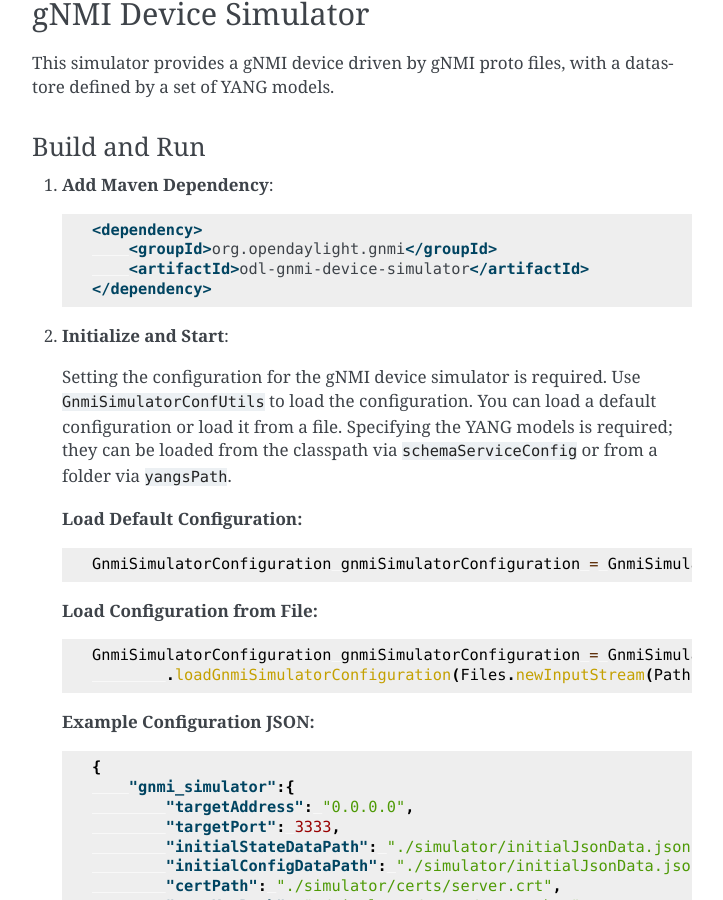
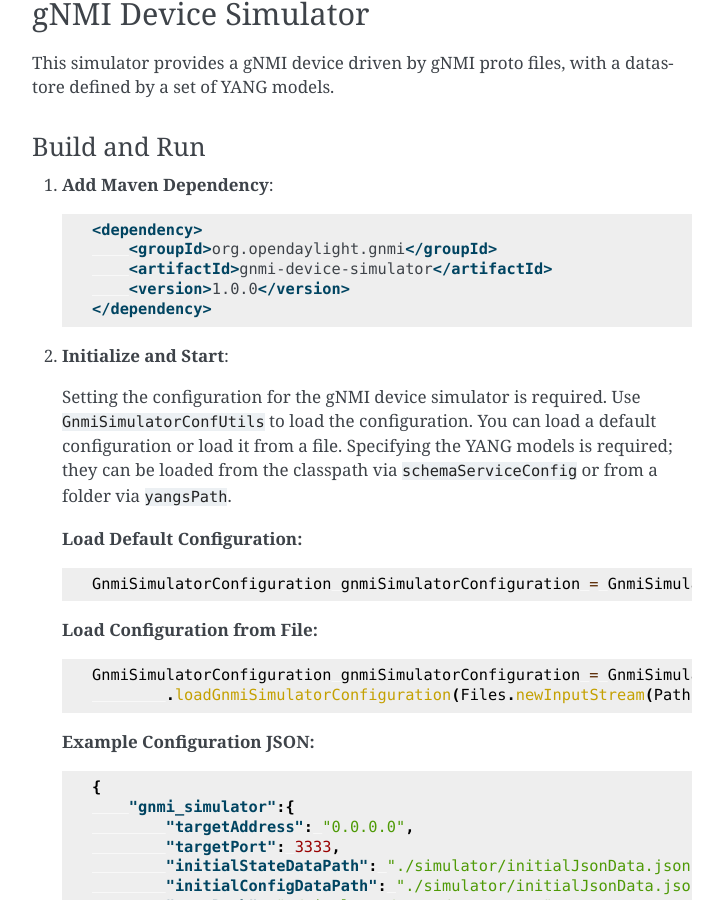
Before and after one commit to opendaylight/gnmi, a Sphinx documentation site: the page built from docs/developer-guide.rst, in a window 1280 px wide and 900 px high, scrolled down 8931 px. Shown: the whole window, without its empty margins (388-1111 px from the left). Built offline with Sphinx 7.4.7, drawn with Linux system fonts in a browser that asks for light colours; some of the changed text lies outside the part shown.

Commit message:
Adapt developer guide to new naming
Adapt developer guide to reflect new naming of artifacts and
odl-gnmi-all feature.

Change-Id: I7f7821f16d1cda8c4dd8ab2fa7d6e79317d1aac2
Signed-off-by: Ivan Hrasko <ivan.hrasko@pantheon.tech>

```diff
--- a/docs/developer-guide.rst
+++ b/docs/developer-guide.rst
@@ -168,7 +168,7 @@
 
         <dependency>
             <groupId>org.opendaylight.gnmi</groupId>
-            <artifactId>odl-gnmi-sb</artifactId>
+            <artifactId>gnmi-sb</artifactId>
             <version>1.0.0</version>
         </dependency>
 
@@ -443,7 +443,8 @@
 
         <dependency>
             <groupId>org.opendaylight.gnmi</groupId>
-            <artifactId>odl-gnmi-device-simulator</artifactId>
+            <artifactId>gnmi-device-simulator</artifactId>
+            <version>1.0.0</version>
         </dependency>
 
 2.  **Initialize and Start**:
@@ -608,7 +609,7 @@
 Valid SSL certificates are necessary for proper gNMI functionality. The project
 includes scripts to help generate certificates for testing purposes.
 
-The script ``src/main/scripts/generate_certs.sh`` in the ``odl-gnmi-connector``
+The script ``src/main/scripts/generate_certs.sh`` in the ``gnmi-connector``
 module can be used to generate new certificates if the included ones expire.
 
 To check expiration dates:
```
Also changed, not shown: other parts of docs/developer-guide.rst (+1 -1 lines).
